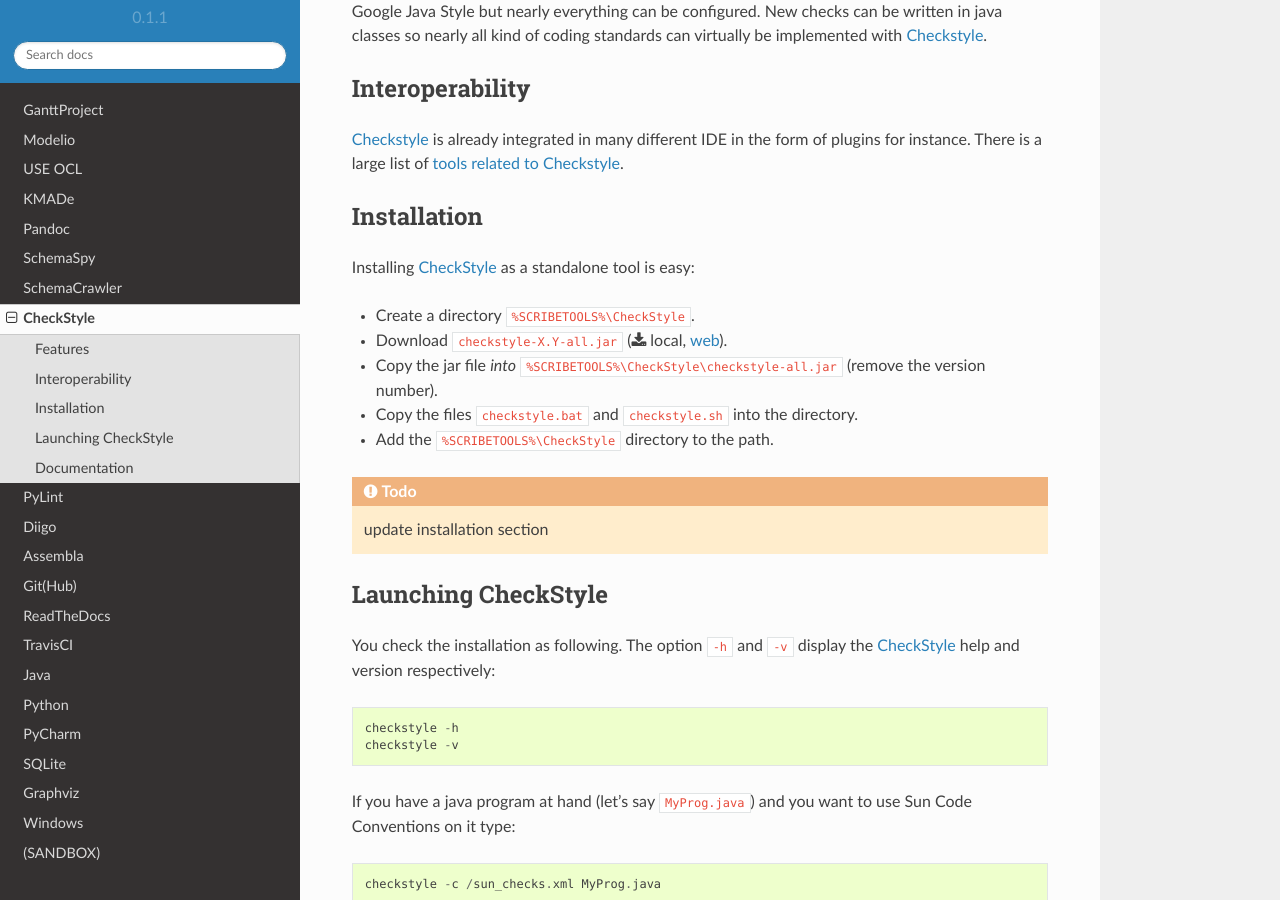
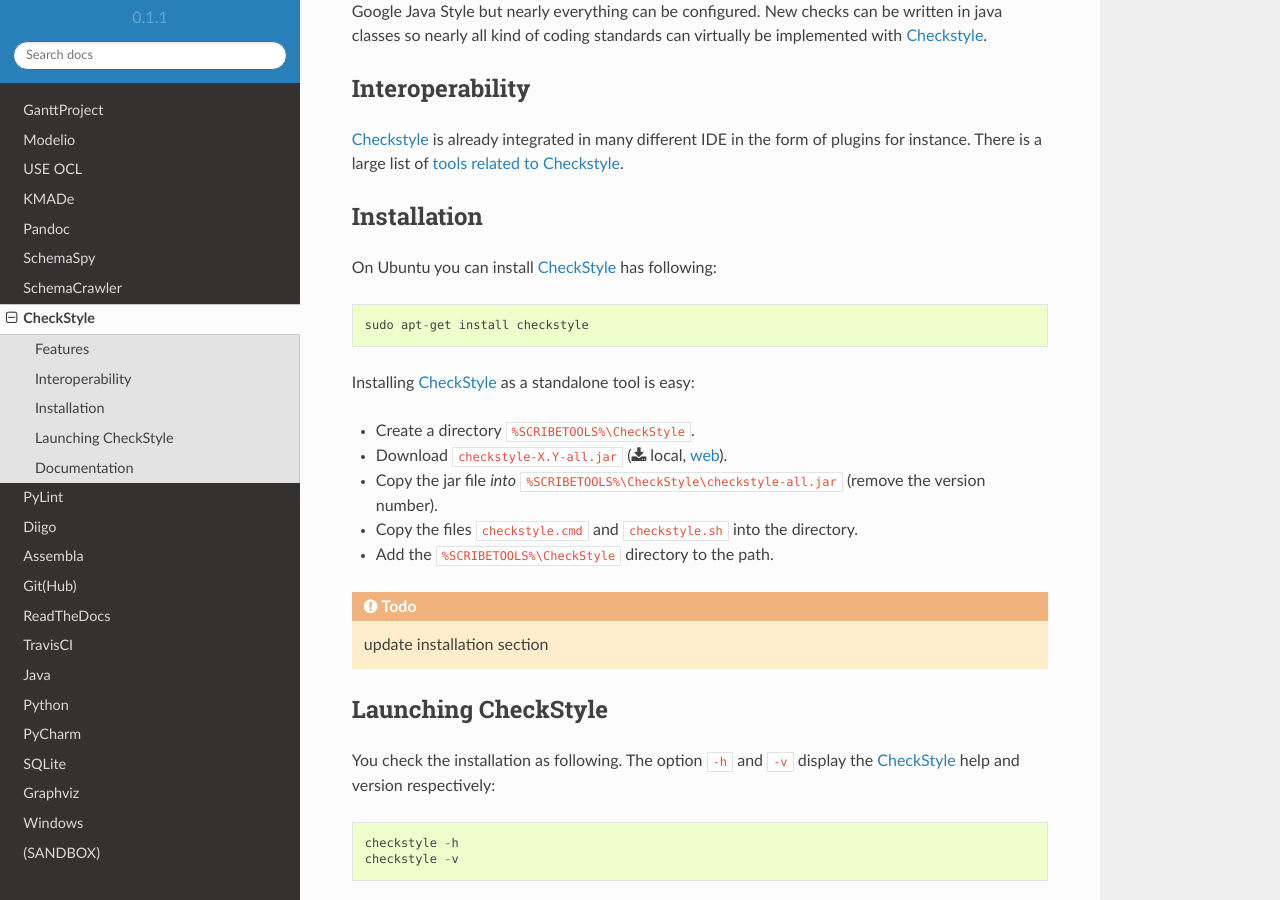
Before and after one commit to ScribesZone/ScribesTools, a Sphinx documentation site: the page built from docs/checkstyle/index.rst, in a window 1280 px wide and 900 px high, scrolled down 312 px. Built offline with Sphinx 7.4.7 and the Read the Docs theme 2.0.0, drawn with Linux system fonts in a browser that asks for light colours.

Commit message:
rename .bat to .cmd + ubuntu

```diff
--- a/docs/checkstyle/index.rst
+++ b/docs/checkstyle/index.rst
@@ -28,13 +28,17 @@
     want to use it via this plugin. You can also have a look at the
     the list of `tools related to Checkstyle`_.
 
+On Ubuntu you can install CheckStyle_ has following::
+
+    sudo apt-get install checkstyle
+
 Installing CheckStyle_ as a standalone tool is easy:
 
 *   Create a directory ``%SCRIBETOOLS%\CheckStyle``.
 *   Download ``checkstyle-X.Y-all.jar`` |checkstyle-jar|.
 *   Copy the jar file *into* ``%SCRIBETOOLS%\CheckStyle\checkstyle-all.jar``
     (remove the version number).
-*   Copy the files ``checkstyle.bat`` and ``checkstyle.sh`` into the directory.
+*   Copy the files ``checkstyle.cmd`` and ``checkstyle.sh`` into the directory.
 *   Add the ``%SCRIBETOOLS%\CheckStyle`` directory to the path.
 
 .. todo::
```
